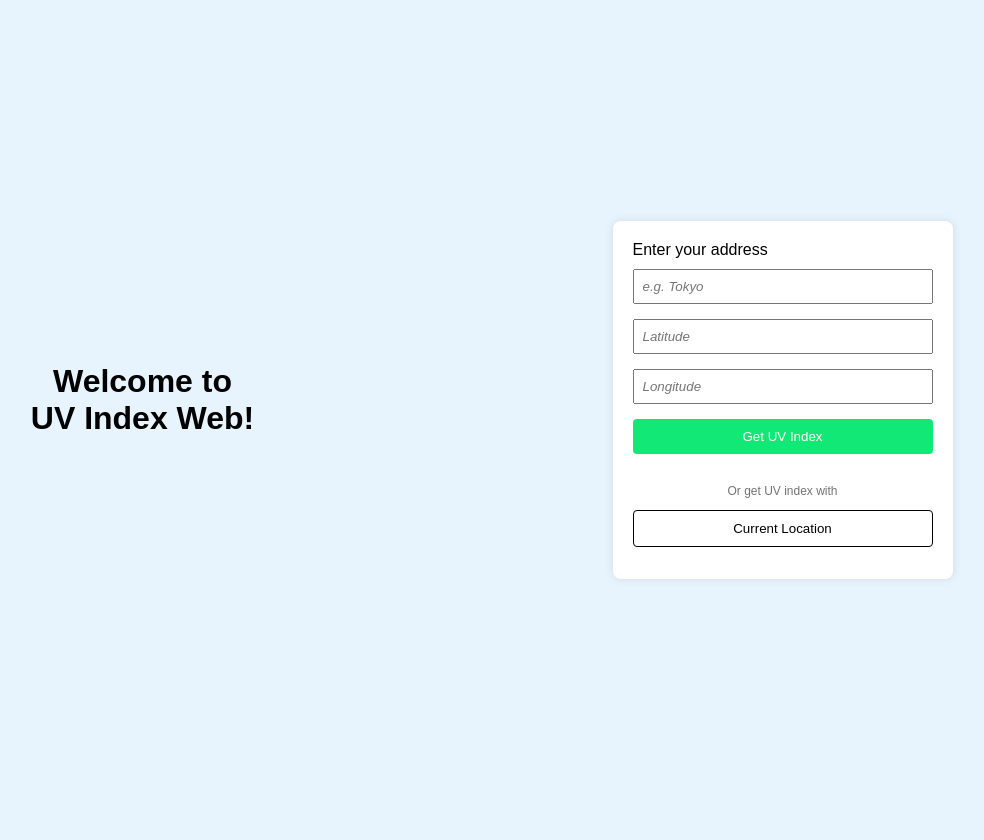
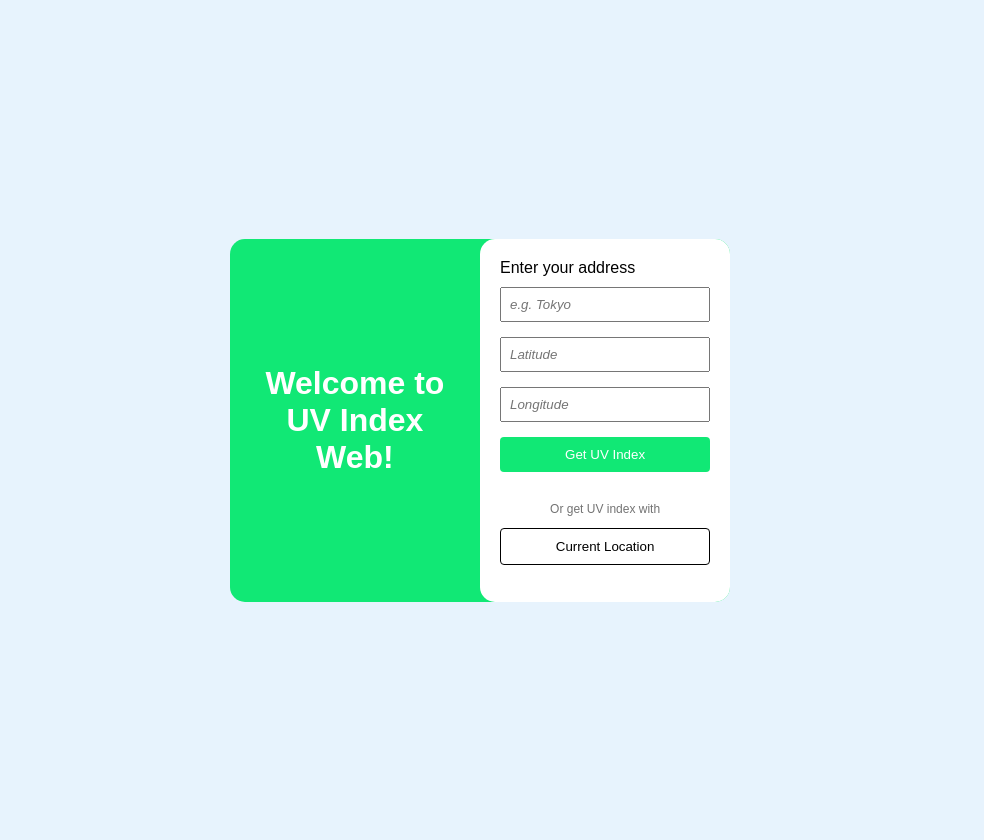
Before and after one commit to ikhsan0823/UVIndexDashboardWeb, a Flask app: page /login in a window 1280 px wide. Shown: the whole page, without its empty margins (160-1144 px from the left). Before the commit the page ends 579 px from the top, so only its background shows below. Run offline with Flask 3, Linux system fonts and the light colour scheme.

Commit message:
Initial Update

```diff
--- a/templates/login.html
+++ b/templates/login.html
@@ -6,42 +6,57 @@
     <title>Input Address</title>
     <style>
         body {
+            display: flex;
             font-family: Arial, sans-serif;
             background-color: #e7f3fd;
             margin: 0;
             padding: 20px;
-            display: flex;
-            flex-direction: column;
             align-items: center;
+            justify-content: center;
             height: 100vh;
-            padding: 0%;
         }
 
         .parent-container {
             display: flex;
             flex-wrap: wrap;
-            justify-content: space-around;
+            flex-direction: row;
+            align-content: center;
+            justify-content: space-between;
             align-items: center;
-            height: 100%;
-            width: 100%;
+            background-color: #11e875;
+            border-radius: 15px;
         }
 
-        h1 {
+        .h1 {
             display: flex;
             justify-content: center;
             align-items: center;
             text-align: center;
             padding: 20px;
-            width: 230px;
+            width: 100%; /* Menggunakan lebar 100% agar sesuai dengan parent container */
+            color: white;
         }
 
         form {
-            align-items: center;
+            display: flex;
+            flex-direction: column;
+            justify-content: center;
             background-color: #fff;
             padding: 20px;
-            border-radius: 8px;
-            box-shadow: 0 0 10px rgba(0, 0, 0, 0.1);
-            width: 300px;
+            border-radius: 15px;
+            width: 100%; /* Menggunakan lebar 100% agar sesuai dengan parent container */
+        }
+
+        .h1, form {
+            flex:1;
+            margin:0;
+        }
+
+        /* Tambahkan aturan media query untuk meresponsifkan lebar form */
+        @media only screen and (min-width: 600px) {
+            form {
+                width: 48%; /* Sesuaikan dengan lebar yang diinginkan pada layar yang lebih besar */
+            }
         }
 
         label {
@@ -94,7 +109,7 @@
 </head>
 <body>
   <div class="parent-container">
-        <h1>Welcome to UV Index Web!</h1>
+      <h1 class="h1">Welcome to <br> UV Index Web!</h1>
       <form method="post" action="/">
           <label for="address">Enter your address</label>
           <input type="text" id="address" placeholder="e.g. Tokyo" name="address">
@@ -102,47 +117,11 @@
           <input type="text" id="longitude" name="longitude" placeholder="Longitude" readonly>
           <button type="submit">Get UV Index</button>
           <p>Or get UV index with</p>
-            <button class="button-getuvindexwithcurrentlocation" type="button" onclick="getuvindexWithCurrentLocation()">Current Location</button>
+          <button class="button-getuvindexwithcurrentlocation" type="button" onclick="getUVIndexWithCurrentLocation()">Current Location</button>
           <p id="demo" style="font-style: italic; color: black; margin-top: 5px; text-align: left;"></p>
       </form>
   </div>
 
-    <script>
-        const x = document.getElementById("demo");
-        const latitudeInput = document.getElementById("latitude");
-        const longitudeInput = document.getElementById("longitude");
-
-        function getuvindexWithCurrentLocation() {
-          if (navigator.geolocation) {
-            navigator.geolocation.getCurrentPosition(showPosition, showError);
-          } else {
-            x.innerHTML = "Geolocation is not supported by this browser.";
-          }
-        }
-
-        function showPosition(position) {
-          x.innerHTML = "Latitude: " + position.coords.latitude +
-          "<br>Longitude: " + position.coords.longitude;
-          latitudeInput.value = position.coords.latitude;
-          longitudeInput.value = position.coords.longitude;
-        }
-
-        function showError(error) {
-          switch(error.code) {
-            case error.PERMISSION_DENIED:
-              x.innerHTML = "User denied the request for Geolocation.";
-              break;
-            case error.POSITION_UNAVAILABLE:
-              x.innerHTML = "Location information is unavailable.";
-              break;
-            case error.TIMEOUT:
-              x.innerHTML = "The request to get user location timed out.";
-              break;
-            case error.UNKNOWN_ERROR:
-              x.innerHTML = "An unknown error occurred.";
-              break;
-          }
-        }
-    </script>
+  <script src="{{ url_for('static', filename='script.js') }}"></script>
 </body>
 </html>
```
Also changed, not shown: static/script.js (+44 -0 lines). Lines whose indentation alone changed are shown as unchanged.
